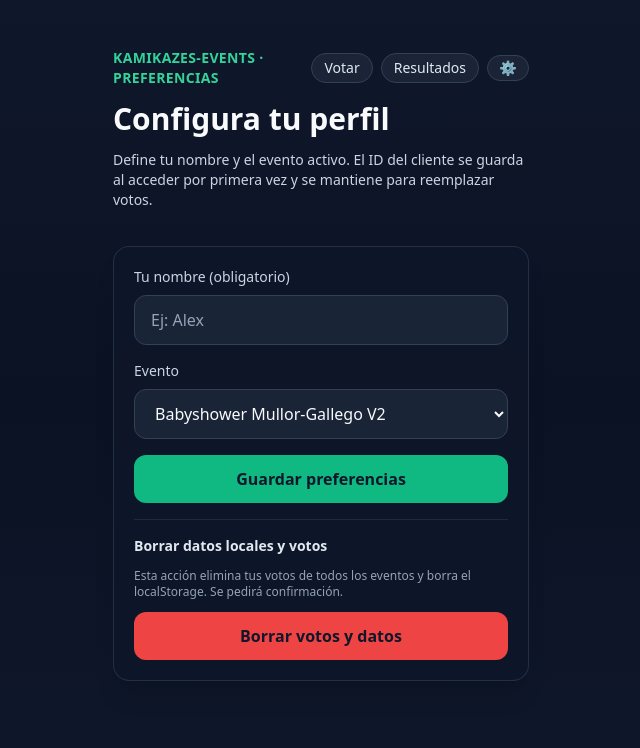
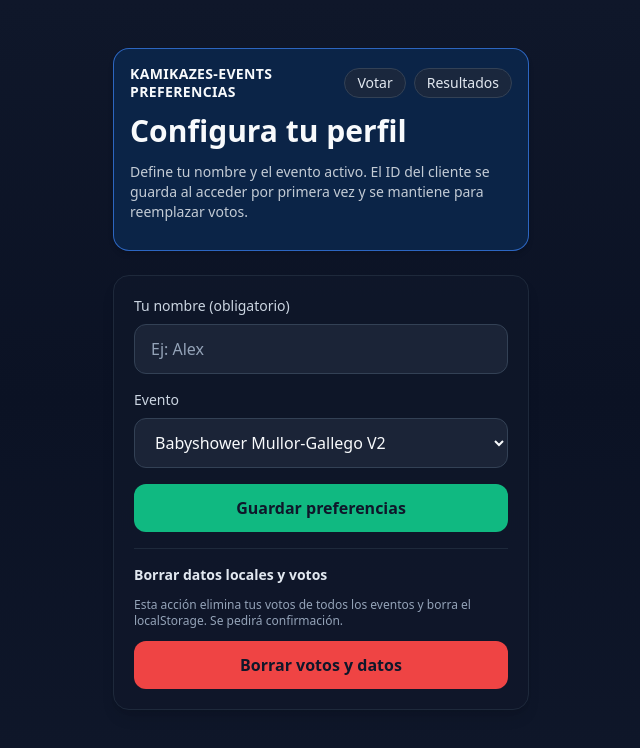
Before and after one commit to ralph1985/kamikazes-events, a Next.js app: page /settings in a window 1280 px wide. Shown: the top 748 px of the page, without its empty margins (319-959 px from the left). Built offline with nearby package versions, Linux system fonts and the light colour scheme.

Commit message:
style: enhance UI consistency across pages with updated header and text styles

```diff
--- a/app/page.tsx
+++ b/app/page.tsx
@@ -232,20 +232,22 @@ export default function Page() {
   return (
     <main className="max-w-md mx-auto px-4 py-8 sm:py-12 space-y-6">
       <LoadingOverlay visible={initialLoading} />
-      <header className="space-y-3">
-        <div className="flex items-center gap-3">
-          <p className="text-emerald-400 text-sm font-semibold tracking-wide uppercase">
-            kamikazes-events · Votar
+      <header className="space-y-3 bg-[#0b2447] border border-blue-500/70 rounded-2xl p-4 shadow-md text-slate-50">
+        <div className="flex items-center gap-3 justify-between">
+          <p className="text-sm font-semibold tracking-wide uppercase leading-tight text-slate-50">
+            kamikazes-events
+            <br />
+            Votar
           </p>
           <nav className="flex gap-2 text-sm items-center">
             <Link
-              className="tag"
+              className="tag bg-white/10 border-blue-400 text-slate-50"
               href="/results"
             >
               Resultados
             </Link>
             <Link
-              className="tag"
+              className="tag bg-white/10 border-blue-400 text-slate-50"
               href="/settings"
               aria-label="Preferencias"
               title="Preferencias"
@@ -257,15 +259,17 @@ export default function Page() {
         <h1 className="text-3xl font-bold text-slate-50 leading-tight">
           Vota el día del evento
         </h1>
-        <p className="text-slate-300 text-sm">
+        <p className="text-slate-100/80 text-sm">
           Elige tu evento, escribe tu nombre y marca los días que mejor te
           encajan. Los resultados se actualizan al instante.
         </p>
-        <div className="flex flex-wrap gap-2 text-xs text-slate-300">
-          <span className="tag">
+        <div className="flex flex-wrap gap-2 text-xs text-slate-50">
+          <span className="tag bg-white/10 border-blue-400 text-slate-50">
             Evento: {events.find((e) => e.id === selectedEvent)?.name || "—"}
           </span>
-          <span className="tag">Nombre: {voterName || "Pendiente"}</span>
+          <span className="tag bg-white/10 border-blue-400 text-slate-50">
+            Nombre: {voterName || "Pendiente"}
+          </span>
         </div>
       </header>
 
--- a/app/results/page.tsx
+++ b/app/results/page.tsx
@@ -132,20 +132,22 @@ export default function ResultsPage() {
 
   return (
     <main className="max-w-md mx-auto px-4 py-8 sm:py-12 space-y-6">
-      <header className="space-y-3">
-        <div className="flex items-center gap-3">
-          <p className="text-emerald-400 text-sm font-semibold tracking-wide uppercase">
-            kamikazes-events · Resultados
+      <header className="space-y-3 bg-[#0b2447] border border-blue-500/70 rounded-2xl p-4 shadow-md text-slate-50">
+        <div className="flex items-center gap-3 justify-between">
+          <p className="text-sm font-semibold tracking-wide uppercase leading-tight text-slate-50">
+            kamikazes-events
+            <br />
+            Resultados
           </p>
           <nav className="flex gap-2 text-sm items-center">
             <Link
-              className="tag"
+              className="tag bg-white/10 border-blue-400 text-slate-50"
               href="/"
             >
               Votar
             </Link>
             <Link
-              className="tag"
+              className="tag bg-white/10 border-blue-400 text-slate-50"
               href="/settings"
               aria-label="Preferencias"
               title="Preferencias"
@@ -159,22 +161,23 @@ export default function ResultsPage() {
         <h1 className="text-3xl font-bold text-slate-50 leading-tight">
           Resultados por evento
         </h1>
-        <p className="text-slate-300 text-sm">
-          Consulta las fechas más votadas. La ventana de voto es{" "}
+        <p className="text-slate-100/80 text-sm">
+          Consulta las fechas más votadas. Ventana activa:{" "}
           {selectedEventData
             ? `${selectedEventData.window.start} - ${selectedEventData.window.end}`
-            : "—"}{" "}
-          (solo fines de semana).
+            : "—"}
         </p>
-        <div className="flex flex-wrap gap-2 text-xs text-slate-300">
-          <span className="tag">
+        <div className="flex flex-wrap gap-2 text-xs text-slate-50">
+          <span className="tag bg-white/10 border-blue-400 text-slate-50">
             Evento: {events.find((e) => e.id === selectedEvent)?.name || "—"}
           </span>
-          <span className="tag">Nombre: {voterName || "Pendiente"}</span>
+          <span className="tag bg-white/10 border-blue-400 text-slate-50">
+            Nombre: {voterName || "Pendiente"}
+          </span>
         </div>
       </header>
 
-      <section className="card space-y-4">
+      <section className="rounded-2xl border border-slate-800 bg-slate-900/80 p-5 space-y-4 shadow-lg">
         <EventSelect
           events={events}
           value={selectedEvent}
@@ -188,12 +191,11 @@ export default function ResultsPage() {
               ? `${selectedEventData.window.start} - ${selectedEventData.window.end}`
               : "—"}
           </span>
-          <span className="tag">Solo fines de semana</span>
           <span className="tag">Resultados ordenados por votos y fecha</span>
         </div>
       </section>
 
-      <section className="card space-y-3">
+      <section className="rounded-2xl border border-slate-800 bg-slate-900/80 p-5 space-y-3 shadow-lg">
         <div className="flex items-center justify-between">
           <div>
             <p className="text-xs uppercase tracking-wide text-slate-400">
--- a/app/settings/page.tsx
+++ b/app/settings/page.tsx
@@ -95,37 +95,31 @@ export default function SettingsPage() {
 
   return (
     <main className="max-w-md mx-auto px-4 py-8 sm:py-12 space-y-6">
-      <header className="space-y-3">
-        <div className="flex items-center gap-3">
-          <p className="text-emerald-400 text-sm font-semibold tracking-wide uppercase">
-            kamikazes-events · Preferencias
+      <header className="space-y-3 bg-[#0b2447] border border-blue-500/70 rounded-2xl p-4 shadow-md text-slate-50">
+        <div className="flex items-center gap-3 justify-between">
+          <p className="text-sm font-semibold tracking-wide uppercase leading-tight text-slate-50">
+            kamikazes-events
+            <br />
+            Preferencias
           </p>
           <nav className="flex gap-2 text-sm items-center">
-            <Link className="tag" href="/">
+            <Link className="tag bg-white/10 border-blue-400 text-slate-50" href="/">
               Votar
             </Link>
-            <Link className="tag" href="/results">
+            <Link className="tag bg-white/10 border-blue-400 text-slate-50" href="/results">
               Resultados
-            </Link>
-            <Link
-              className="tag"
-              href="/settings"
-              aria-label="Preferencias"
-              title="Preferencias"
-            >
-              <span className="inline-flex h-4 w-4 items-center justify-center">⚙️</span>
             </Link>
           </nav>
         </div>
         <h1 className="text-3xl font-bold text-slate-50 leading-tight">Configura tu perfil</h1>
-        <p className="text-slate-300 text-sm">
+        <p className="text-slate-100/80 text-sm">
           Define tu nombre y el evento activo. El ID del cliente se guarda al acceder por primera
           vez y se mantiene para reemplazar votos.
         </p>
-        <div className="flex flex-wrap gap-2 text-xs text-slate-300"></div>
+        <div className="flex flex-wrap gap-2 text-xs text-slate-50"></div>
       </header>
 
-      <section className="card space-y-4">
+      <section className="rounded-2xl border border-slate-800 bg-slate-900/80 p-5 space-y-4 shadow-lg">
         <form className="space-y-4" onSubmit={handleSave}>
           <div className="field">
             <label className="text-sm text-slate-300">Tu nombre (obligatorio)</label>
```
